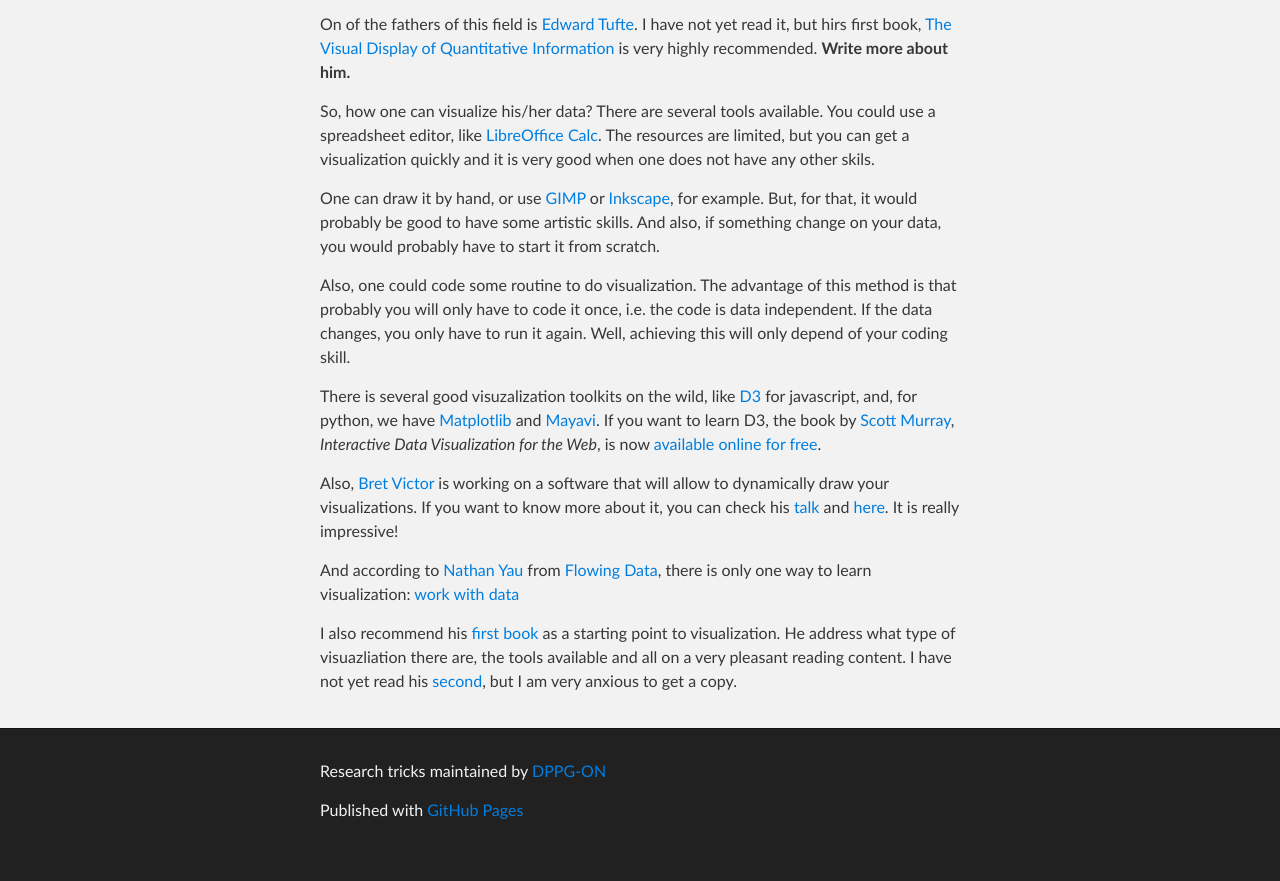
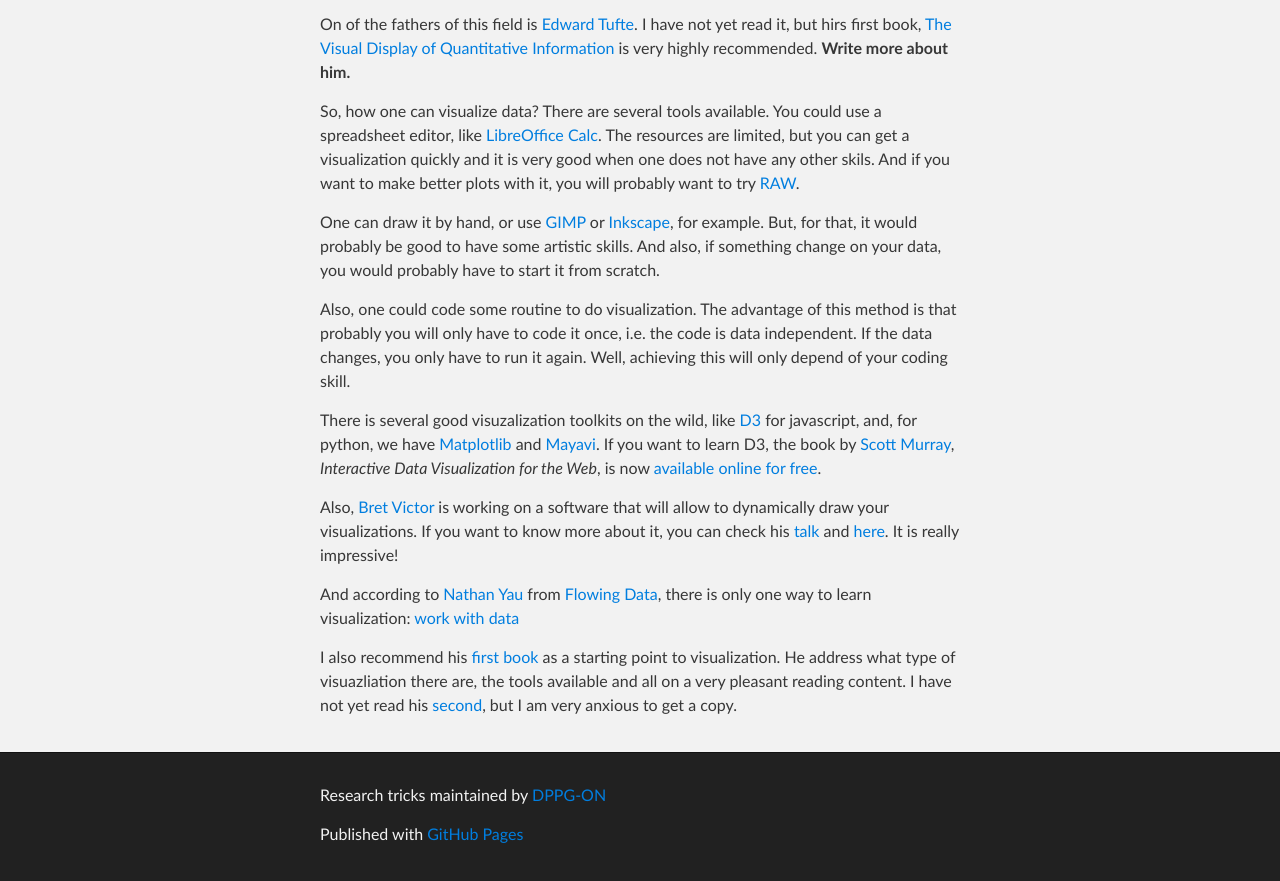
Before and after one commit to gabraganca/research_tricks, a plain HTML site: page index.html in a window 1280 px wide. Shown: the part 5097-5978 px from the top of the page. Before the commit the page ends 5954 px from the top, so only its background shows below. Drawn offline with Linux system fonts and the light colour scheme.

```diff
--- a/index.html
+++ b/index.html
@@ -223,9 +223,10 @@ hirs first book, <a href="http://www.edwardtufte.com/tufte/books_vdqi">The Visua
 is very highly recommended.
 <strong>Write more about him.</strong></p>
 
-<p>So, how one can visualize his/her data? There are several tools available. You could use a spreadsheet editor, like
+<p>So, how one can visualize data? There are several tools available. You could use a spreadsheet editor, like
 <a href="https://www.libreoffice.org/features/calc/">LibreOffice Calc</a>. The resources are limited, but you can get a
-visualization quickly and it is very good when one does not have any other skils.</p>
+visualization quickly and it is very good when one does not have any other skils. And if you want to make better plots
+with it, you will probably want to try <a href="http://raw.densitydesign.org/">RAW</a>.</p>
 
 <p>One can draw it by hand, or use <a href="http://www.gimp.org/">GIMP</a> or <a href="http://inkscape.org/">Inkscape</a>, for example. But,
 for that, it would probably be good to have some artistic skills. And also, if something change on your data, you would
```
Also changed, not shown: params.json (+1 -1 lines).
